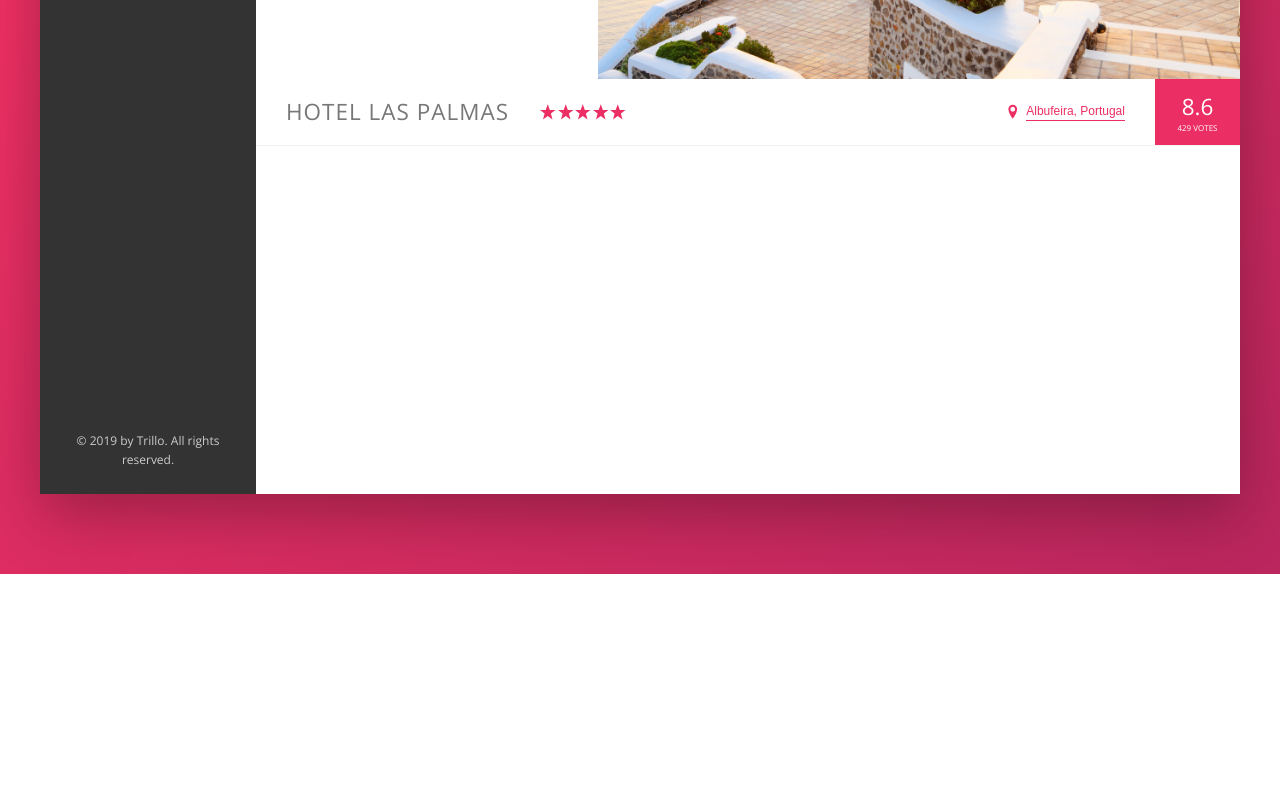
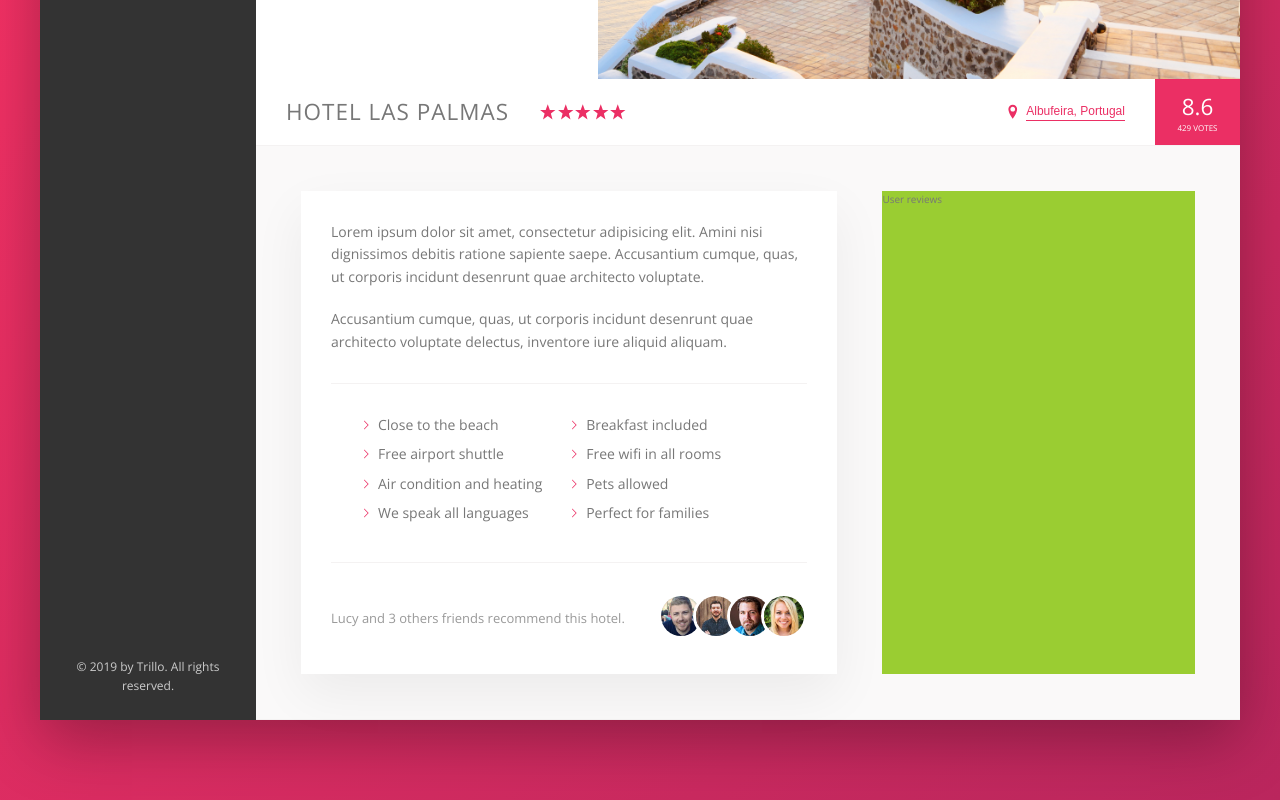
Before and after one commit to RubenSantana/course-trillo, a website: page index.html in a window 1280 px wide. Shown: the part 456-1256 px from the top of the page. Before the commit the page ends 1030 px from the top, so only its background shows below. Drawn offline with nearby package versions, Linux system fonts and the light colour scheme.

Commit message:
Added the description section

```diff
--- a/index.html
+++ b/index.html
@@ -161,6 +161,61 @@
               <div class="overview__rating-count">429 votes</div>
             </div>
           </div>
+
+          <div class="detail">
+            <div class="description">
+              <p class="paragraph">
+                Lorem ipsum dolor sit amet, consectetur adipisicing elit. Amini
+                nisi dignissimos debitis ratione sapiente saepe. Accusantium
+                cumque, quas, ut corporis incidunt desenrunt quae architecto
+                voluptate.
+              </p>
+              <p class="paragraph">
+                Accusantium cumque, quas, ut corporis incidunt desenrunt quae
+                architecto voluptate delectus, inventore iure aliquid aliquam.
+              </p>
+
+              <ul class="list">
+                <li class="list__item">Close to the beach</li>
+                <li class="list__item">Breakfast included</li>
+                <li class="list__item">Free airport shuttle</li>
+                <li class="list__item">Free wifi in all rooms</li>
+                <li class="list__item">Air condition and heating</li>
+                <li class="list__item">Pets allowed</li>
+                <li class="list__item">We speak all languages</li>
+                <li class="list__item">Perfect for families</li>
+              </ul>
+              <div class="recommend">
+                <p class="recommend__count">
+                  Lucy and 3 others friends recommend this hotel.
+                </p>
+                <div class="recommend__friends">
+                  <img
+                    src="img/user-3.jpg"
+                    alt="Friend 1"
+                    class="recommend__photo"
+                  />
+                  <img
+                    src="img/user-4.jpg"
+                    alt="Friend 2"
+                    class="recommend__photo"
+                  />
+                  <img
+                    src="img/user-5.jpg"
+                    alt="Friend 3"
+                    class="recommend__photo"
+                  />
+                  <img
+                    src="img/user-6.jpg"
+                    alt="Friend 4"
+                    class="recommend__photo"
+                  />
+                </div>
+              </div>
+            </div>
+
+            <div class="user-reviews">User reviews</div>
+          </div>
         </main>
       </div>
     </div>
--- a/sass/base/_base.scss
+++ b/sass/base/_base.scss
@@ -15,6 +15,8 @@
 
   // OTHERS
   --shadow-dark: 0 2rem 6rem rgba(0, 0, 0, .3);
+  --shadow-light: 0 2rem 5rem rgba(0, 0, 0, .06);
+  --line: 1px solid var(--color-grey-light-2);
 }
 
 * {
--- /dev/null
+++ b/sass/components/_list.scss
@@ -0,0 +1,34 @@
+.list {
+  list-style: none;
+  margin: 3rem 0;
+  padding: 3rem;
+  border-top: var(--line);
+  border-bottom: var(--line);
+
+  display: flex;
+  flex-wrap: wrap;
+
+  &__item {
+    flex: 0 0 50%;
+    margin-bottom: .7rem;
+  }
+
+  &__item::before {
+    content: "";
+    display: inline-block;
+    height: 1rem;
+    width: 1rem;
+    margin-right: .7rem;
+
+    // Older browsers
+    //background-image: url(../img/chevron-thin-right.svg);
+    //background-size: cover;
+
+    // Newer browsers - masks
+    background-color: var(--color-primary);
+    -webkit-mask-image: url(../img/chevron-thin-right.svg);
+    -webkit-mask-size: cover;
+    mask-image: url(../img/chevron-thin-right.svg);
+    mask-size: cover;
+  }
+}
--- a/sass/components/_overview.scss
+++ b/sass/components/_overview.scss
@@ -1,7 +1,7 @@
 .overview {
   display: flex;
   align-items: center;
-  border-bottom: 1px solid var(--color-grey-light-2);
+  border-bottom: var(--line);
 
   &__heading {
     font-size: 2.25rem;
--- /dev/null
+++ b/sass/components/_paragraph.scss
@@ -0,0 +1,3 @@
+.paragraph:not(:last-of-type) {
+  margin-bottom: 2rem;
+}
--- /dev/null
+++ b/sass/components/_recommend.scss
@@ -0,0 +1,27 @@
+.recommend {
+  font-size: 1.3rem;
+  color: var(--color-grey-dark-3);
+
+  display: flex;
+  align-items: center;
+
+  &__count {
+    margin-right: auto;
+  }
+
+  &__friends {
+
+  }
+
+  &__photo {
+    box-sizing: content-box;
+    height: 4rem;
+    width: 4rem;
+    border-radius: 50%;
+    border: 3px solid #fff;
+
+    &:not(:last-child) {
+      margin-right: -1.5rem;
+    }
+  }
+}
--- a/sass/layout/_header.scss
+++ b/sass/layout/_header.scss
@@ -2,7 +2,7 @@
   font-size: 1.4rem;
   height: 7rem;
   background-color: #fff;
-  border-bottom: 1px solid var(--color-grey-light-2);
+  border-bottom: var(--line);
 
   display: flex;
   justify-content: space-between;
--- a/sass/layout/_hotel-view.scss
+++ b/sass/layout/_hotel-view.scss
@@ -1,8 +1,25 @@
 .hotel-view {
   background-color: #fff;
-
-  //TEST
-  height: 80rem;
-
   flex: 1;
 }
+
+.detail {
+  display: flex;
+  padding: 4.5rem;
+  background-color: var(--color-grey-light-1);
+  border-bottom: var(--line);
+}
+
+.description {
+  font-size: 1.4rem;
+  background-color: #fff;
+  box-shadow: var(--shadow-light);
+  padding: 3rem;
+  flex: 0 0 60%;
+  margin-right: 4.5rem;
+}
+
+.user-reviews {
+  background-color: yellowgreen;
+  flex: 1;
+}
--- a/sass/main.scss
+++ b/sass/main.scss
@@ -9,6 +9,9 @@
 @import "components/gallery";
 @import "components/overview";
 @import "components/btn-inline";
+@import "components/paragraph";
+@import "components/list";
+@import "components/recommend";
 
 @import "layout/container";
 @import "layout/content";
```
Also changed, not shown: css/style.css.
